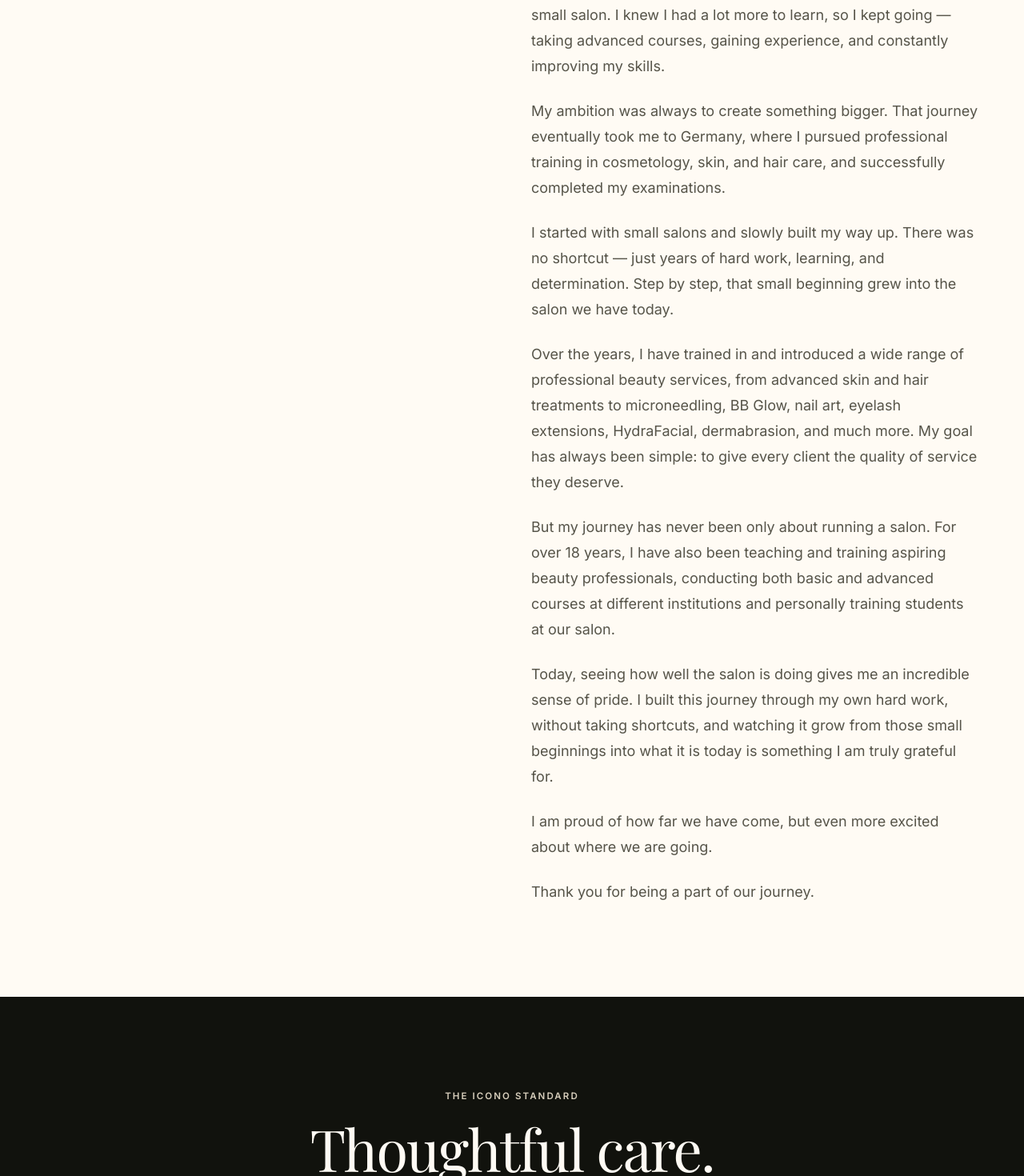
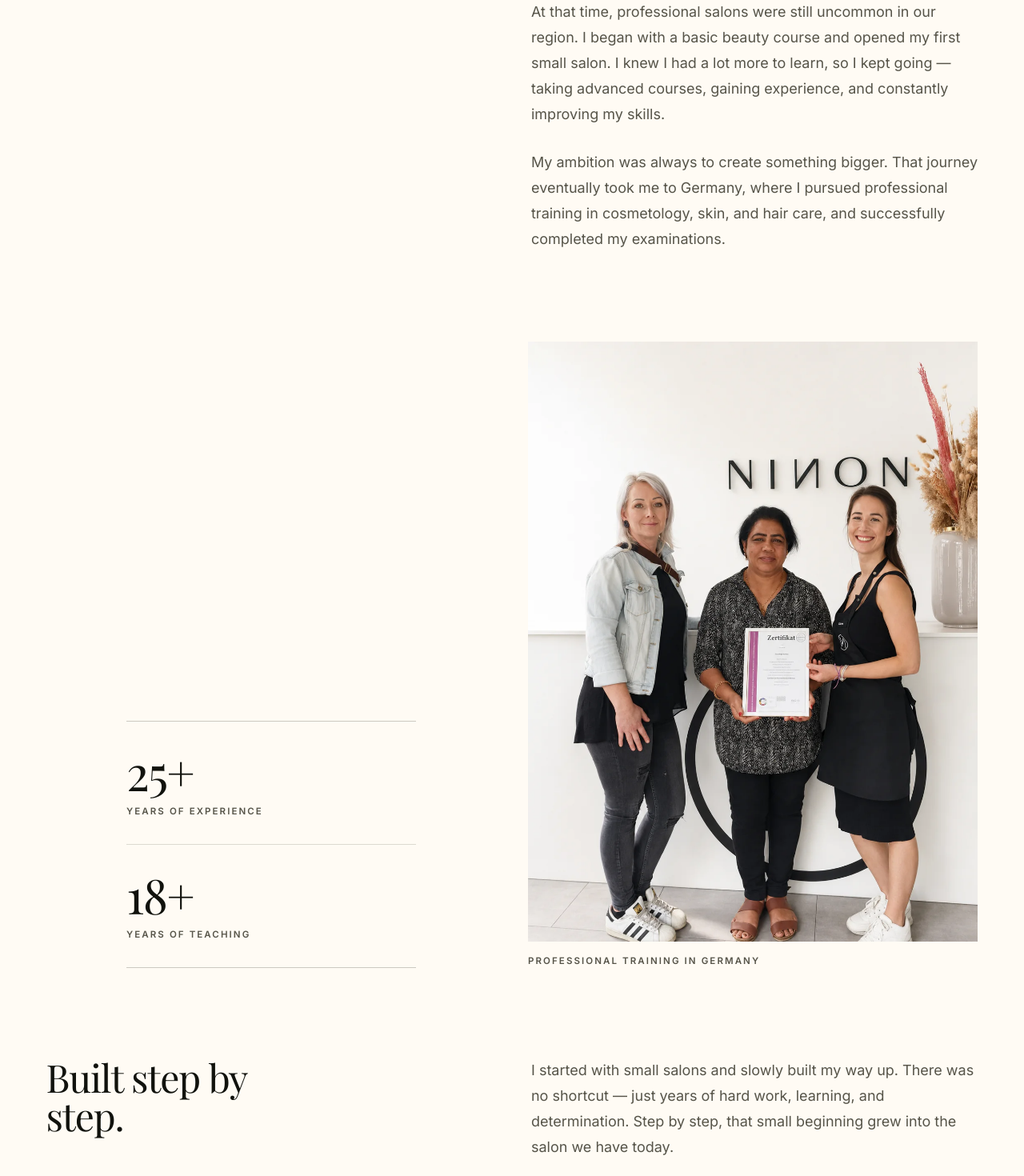
Before and after one commit to 007-Akira/icono, a Next.js app: page /about in a window 1280 px wide. Shown: the part 920-2390 px from the top of the page at 80% size. Built offline with nearby package versions, Linux system fonts and the light colour scheme; no server answers.

Commit message:
design: shape founder story editorially

```diff
--- a/app/about/page.tsx
+++ b/app/about/page.tsx
@@ -10,7 +10,11 @@ export const metadata: Metadata = {
   description:
     "Meet Ms. Revathy, founder of Icono Beauty World & Makeover Studio in Karicode, Kollam.",
 };
+
 export default function AboutPage() {
+  const openingStory = founder.story.slice(0, 3);
+  const continuingStory = founder.story.slice(3);
+
   return (
     <>
       <section className="grid min-h-[82svh] items-end bg-bone/35 pt-20 md:grid-cols-2">
@@ -34,17 +38,73 @@ export default function AboutPage() {
           />
         </div>
       </section>
-      <section className="py-section">
-        <div className="page-shell grid gap-12 md:grid-cols-12">
-          <div className="md:col-span-4">
-            <SectionLabel>Founder</SectionLabel>
-            <h2 className="display mt-5 text-5xl">{founder.name}</h2>
-            <p className="eyebrow mt-5 text-olive">{founder.role}</p>
+      <section className="bg-floral py-section">
+        <div className="page-shell">
+          <div className="grid gap-12 md:grid-cols-12">
+            <div className="md:col-span-4">
+              <div className="md:sticky md:top-32">
+                <SectionLabel>Founder</SectionLabel>
+                <h2 className="display mt-5 text-5xl">{founder.name}</h2>
+                <p className="eyebrow mt-5 text-olive">{founder.role}</p>
+              </div>
+            </div>
+            <div className="space-y-7 text-lg leading-8 text-olive md:col-span-6 md:col-start-7">
+              {openingStory.map((paragraph, index) => (
+                <p
+                  key={paragraph}
+                  className={index === 0 ? "display text-3xl leading-snug text-smoke sm:text-4xl" : ""}
+                >
+                  {paragraph}
+                </p>
+              ))}
+            </div>
           </div>
-          <div className="space-y-6 text-lg leading-8 text-olive md:col-span-6 md:col-start-7">
-            {founder.story.map((paragraph) => (
-              <p key={paragraph}>{paragraph}</p>
-            ))}
+
+          <div className="mt-20 grid items-end gap-10 md:mt-28 md:grid-cols-12">
+            <div className="border-y border-olive/30 py-8 md:col-span-4 md:col-start-2">
+              <p className="display text-6xl leading-none">25+</p>
+              <p className="eyebrow mt-3 text-olive">Years of experience</p>
+              <div className="mt-8 border-t border-olive/20 pt-8">
+                <p className="display text-6xl leading-none">18+</p>
+                <p className="eyebrow mt-3 text-olive">Years of teaching</p>
+              </div>
+            </div>
+            <figure className="md:col-span-6 md:col-start-7">
+              <div className="relative aspect-[3/4] overflow-hidden bg-bone">
+                <Image
+                  src={referenceImages.founderTraining}
+                  alt="Ms. Revathy receiving a professional training certificate in Germany"
+                  fill
+                  sizes="(min-width: 768px) 50vw, 100vw"
+                  className="object-cover"
+                />
+              </div>
+              <figcaption className="eyebrow mt-4 text-olive">
+                Professional training in Germany
+              </figcaption>
+            </figure>
+          </div>
+
+          <div className="mt-20 grid gap-12 md:mt-28 md:grid-cols-12">
+            <div className="md:col-span-4">
+              <p className="display max-w-xs text-4xl leading-tight sm:text-5xl">
+                Built step by step.
+              </p>
+            </div>
+            <div className="space-y-7 text-lg leading-8 text-olive md:col-span-6 md:col-start-7">
+              {continuingStory.map((paragraph, index) => (
+                <p
+                  key={paragraph}
+                  className={
+                    index === continuingStory.length - 2
+                      ? "display border-l border-olive/40 py-2 pl-6 text-2xl leading-snug text-smoke"
+                      : ""
+                  }
+                >
+                  {paragraph}
+                </p>
+              ))}
+            </div>
           </div>
         </div>
       </section>
```
